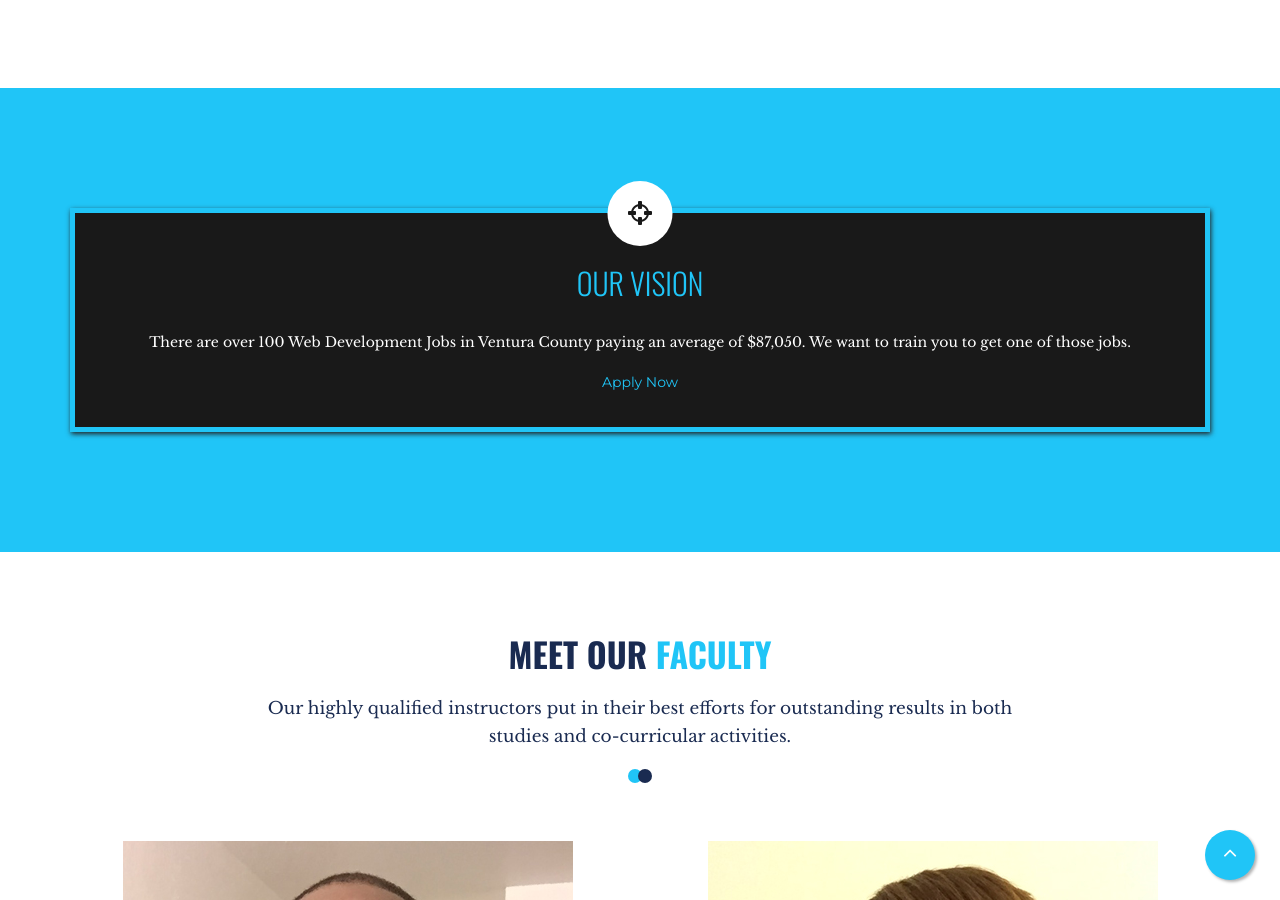
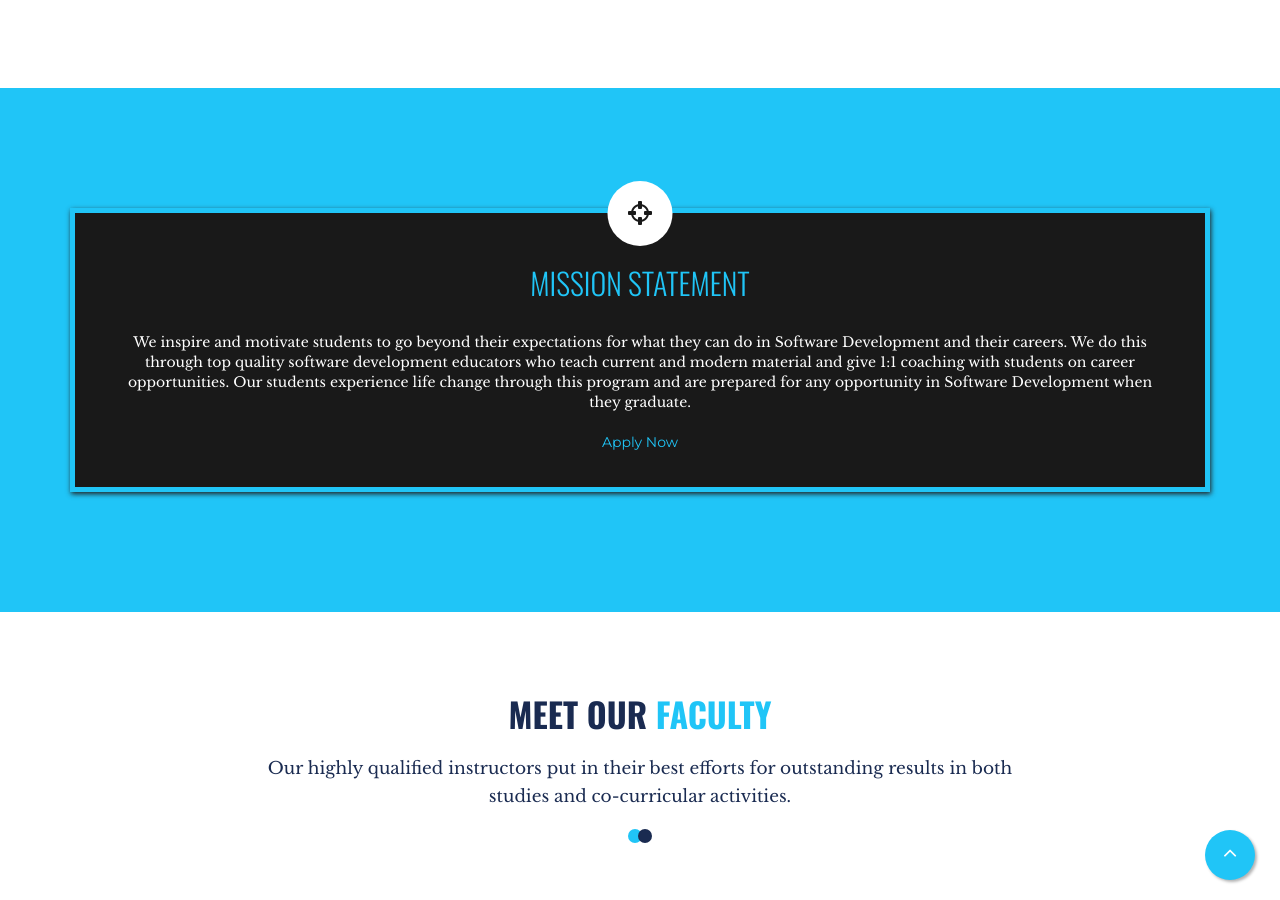
Before and after one commit to pfuzane1/Coastal-Coding, a Jekyll site: the page built from about-coastal-coding.html, in a window 1280 px wide and 900 px high, scrolled down 1811 px. Built offline with Jekyll 4.4.1, drawn with Linux system fonts in a browser that asks for light colours.

Commit message:
mission statement

```diff
--- a/about-coastal-coding.html
+++ b/about-coastal-coding.html
@@ -104,8 +104,8 @@ layout: default
                             <i class="fa fa-crosshairs" aria-hidden="true"></i>
                         </div>
                         <div class="icon-box-content">
-                            <h5 class="heading">Our Vision</h5>
-                            <span class="inverse">There are over 100 Web Development Jobs in Ventura County paying an average of $87,050. We want to train you to get one of those jobs.</span>
+                            <h5 class="heading">Mission Statement</h5>
+                            <span class="inverse">We inspire and motivate students to go beyond their expectations for what they can do in Software Development and their careers. We do this through top quality software development educators who teach current and modern material and give 1:1 coaching with students on career opportunities. Our students experience life change through this program and are prepared for any opportunity in Software Development when they graduate.</span>
                             <br><br>
                             <a href="admission-process.html">Apply Now</a>
                         </div>
```
Also changed, not shown: 1 other file.
